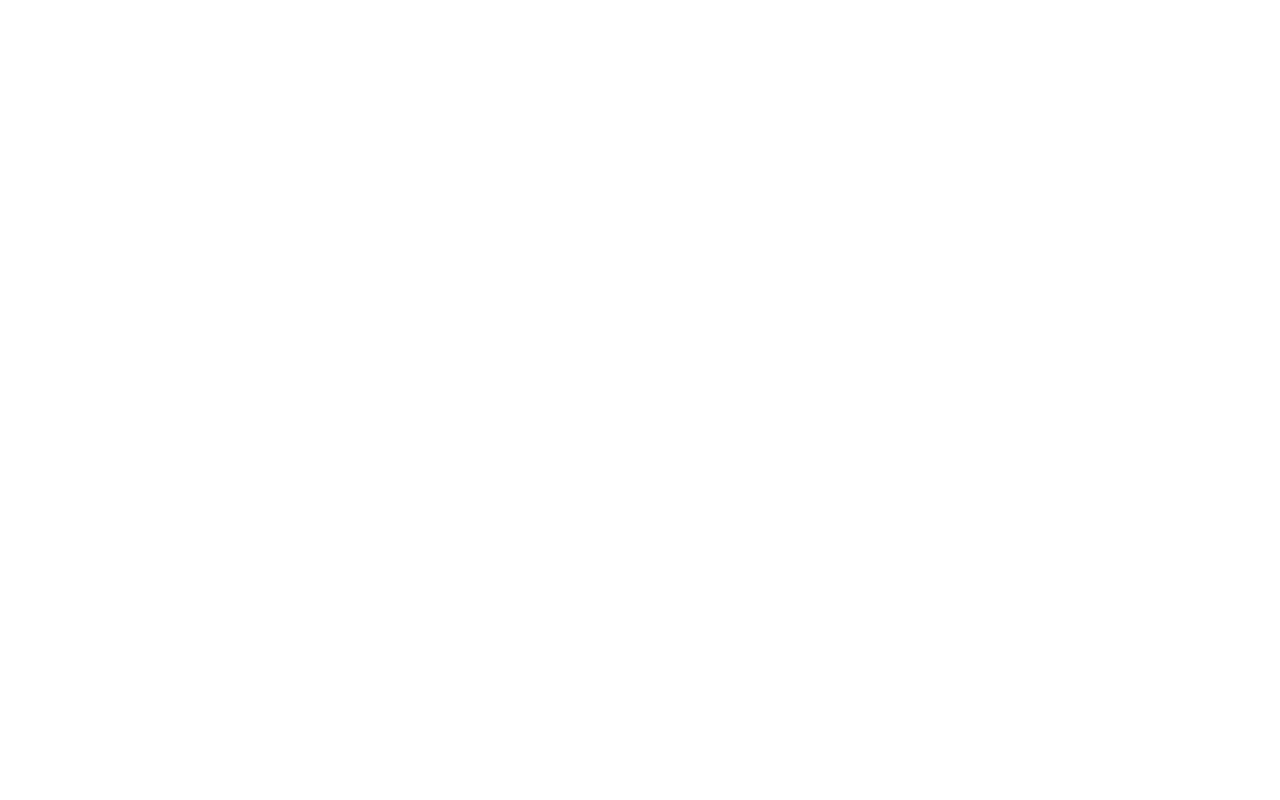
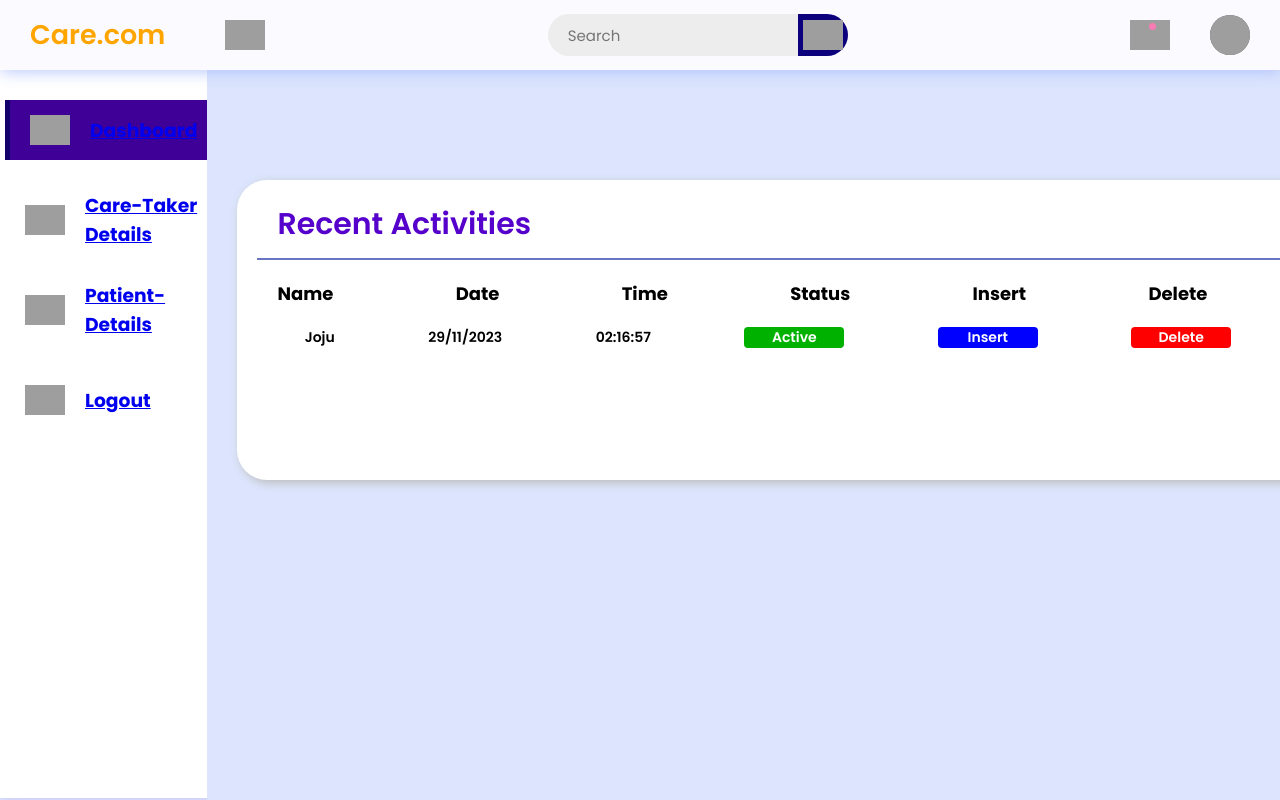
Before and after one commit to shanavasvb/mini, a plain HTML site: page caretaker/admin/pdetails.html in a window 1280 px wide. Drawn offline with Linux system fonts and the light colour scheme; grey boxes are pictures that could not be loaded.

Commit message:
fix: add template content for pdetails.html fix: broken links on dash.html, cdetails.html, pdetails.html

```diff
--- a/caretaker/admin/pdetails.html
+++ b/caretaker/admin/pdetails.html
@@ -0,0 +1,161 @@
+<!DOCTYPE html>
+<html lang="en">
+
+<head>
+	<meta charset="UTF-8">
+	<meta http-equiv="X-UA-Compatible"
+		content="IE=edge">
+	<meta name="viewport"
+		content="width=device-width,
+				initial-scale=1.0">
+	<title>Care.com</title>
+	<link rel="stylesheet"
+		href="dashstyle.css">
+	<link rel="stylesheet"
+		href="dashresponsive.css">
+</head>
+
+<body>
+
+	<!-- for header part -->
+	<header>
+
+		<div class="logosec">
+			<div class="logo">Care.com</div>
+			<img src=
+"https://media.geeksforgeeks.org/wp-content/uploads/20221210182541/Untitled-design-(30).png"
+				class="icn menuicn"
+				id="menuicn"
+				alt="menu-icon">
+		</div>
+
+		<div class="searchbar">
+			<input type="text"
+				placeholder="Search">
+			<div class="searchbtn">
+			<img src=
+"https://media.geeksforgeeks.org/wp-content/uploads/20221210180758/Untitled-design-(28).png"
+					class="icn srchicn"
+					alt="search-icon">
+			</div>
+		</div>
+
+		<div class="message">
+			<div class="circle"></div>
+			<img src=
+"https://media.geeksforgeeks.org/wp-content/uploads/20221210183322/8.png"
+				class="icn"
+				alt="">
+			<div class="dp">
+			<img src=
+"https://media.geeksforgeeks.org/wp-content/uploads/20221210180014/profile-removebg-preview.png"
+					class="dpicn"
+					alt="dp">
+			</div>
+		</div>
+
+	</header>
+
+	<div class="main-container">
+		<div class="navcontainer">
+			<nav class="nav">
+				<div class="nav-upper-options">
+					<div class="nav-option option1">
+						<img src=
+"https://media.geeksforgeeks.org/wp-content/uploads/20221210182148/Untitled-design-(29).png"
+							class="nav-img"
+							alt="dashboard">
+						<h3> <a href="dash.html">Dashboard</a></h3>
+					</div>
+
+					<div class="option2 nav-option">
+						<img src=
+"https://media.geeksforgeeks.org/wp-content/uploads/20221210183322/9.png"
+							class="nav-img"
+							alt="articles">
+						<h3><a href="./cdetails.html"> Care-Taker Details</a></h3>
+					</div>
+
+					<div class="nav-option option3">
+						<img src=
+"https://media.geeksforgeeks.org/wp-content/uploads/20221210183320/5.png"
+							class="nav-img"
+							alt="report">
+                            <h3> <a href="pdetails.html">Patient-Details</a></h3>
+					</div>
+
+
+
+
+
+					<div class="nav-option logout">
+						<img src=
+"https://media.geeksforgeeks.org/wp-content/uploads/20221210183321/7.png"
+							class="nav-img"
+							alt="logout">
+						<h3><a href="caretaker1/index.html
+							">Logout</a></h3>
+					</div>
+
+				</div>
+			</nav>
+		</div>
+		<div class="main">
+
+			<div class="searchbar2">
+				<input type="text"
+					name=""
+					id=""
+					placeholder="Search">
+				<div class="searchbtn">
+				<img src=
+"https://media.geeksforgeeks.org/wp-content/uploads/20221210180758/Untitled-design-(28).png"
+						class="icn srchicn"
+						alt="search-button">
+				</div>
+			</div>
+
+
+
+
+
+			<div class="report-container">
+				<div class="report-header">
+					<h1 class="recent-Articles">Recent Activities</h1>
+					<button class="view">View All</button>
+				</div>
+
+				<div class="report-body">
+					<div class="report-topic-heading">
+						<h3 class="t-op">Name</h3>
+						<h3 class="t-op">Date</h3>
+						<h3 class="t-op">Time</h3>
+						<h3 class="t-op">Status</h3>
+						<h3 class="t-op">Insert</h3>
+						<h3 class="t-op">Delete</h3>
+						<h3 class="t-op">Update</h3>
+
+					</div>
+
+					<div class="items">
+						<div class="item1">
+							<h3 class="t-op-nextlvl">Joju</h3>
+							<h3 class="t-op-nextlvl">29/11/2023</h3>
+							<h3 class="t-op-nextlvl">02:16:57</h3>
+							<h3 class="t-op-nextlvl label-tag">Active</h3>
+							<h3 class="t-op-nextlvl label-tag label-tag-blue">Insert</h3>
+							<h3 class="t-op-nextlvl label-tag label-tag-red">Delete</h3>
+							<h3 class="t-op-nextlvl label-tag label-tag-yellow">Update</h3>
+						</div>
+
+
+
+					</div>
+				</div>
+			</div>
+		</div>
+	</div>
+
+	<script src="./index.js"></script>
+</body>
+</html>
```
Also changed, not shown: caretaker/admin/cdetails.html (+1 -1 lines), caretaker/admin/dash.html (+1 -1 lines).
